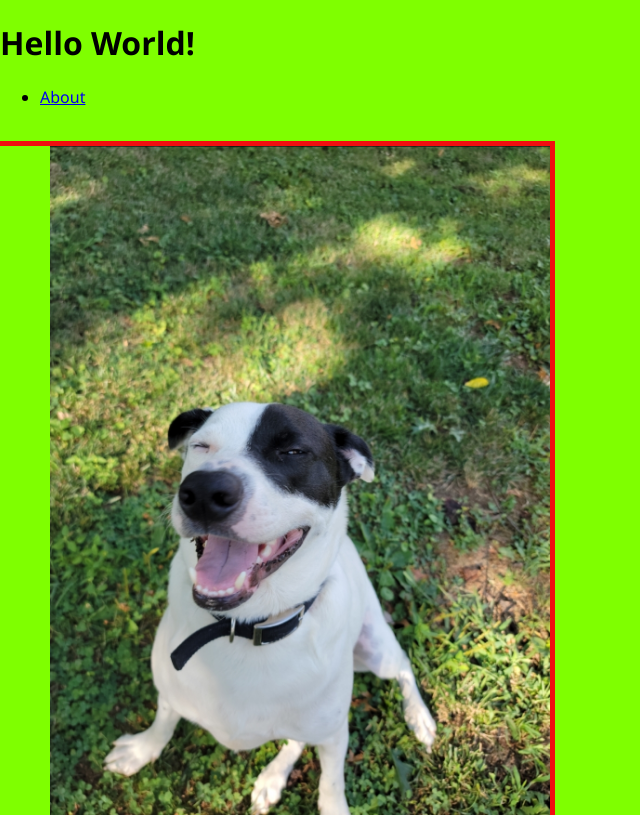
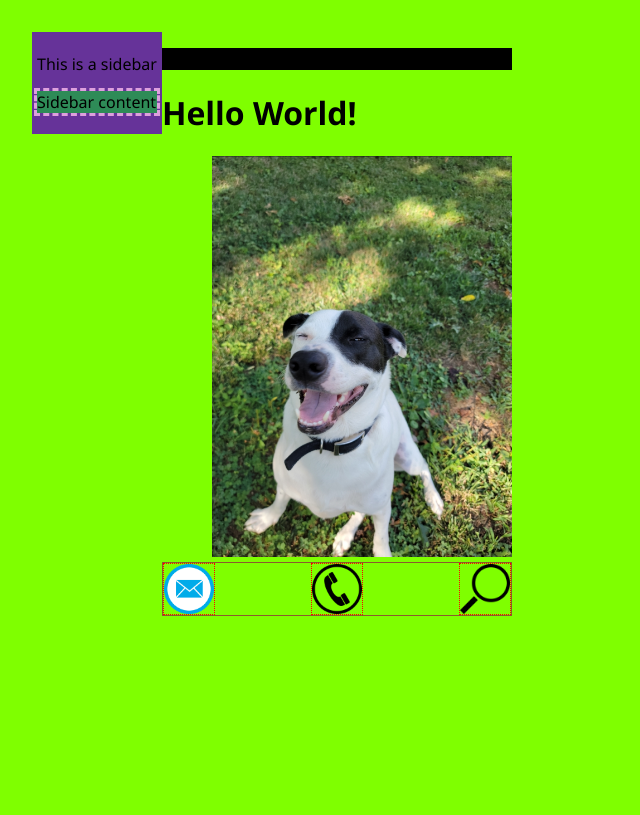
Before and after one commit to jkhullihan/front-end-class-demo, a plain HTML site: page index.html in a window 1280 px wide. Shown: the whole page, without its empty margins (0-640 px from the left). Drawn offline with Linux system fonts and the light colour scheme.

Commit message:
new files added

```diff
--- a/index.html
+++ b/index.html
@@ -14,19 +14,72 @@
 
 
     </head>
+
+
+
     <body>
-        <header id="mainheader"></header>
-        <h1>Hello World!</h1>
-            <nav>
-                <ul>
-                    <li><a href="about.html">About</a></li>
-                </ul>
-            </nav>
-    <section id="dog">
-        <img alt="bandit" src="images/bandit.jpg" width="500px">
-    </section>
+        <div id="maincontent">
+            <aside>
+                <div id="sidebar">
+                    <p>
+                        This is a sidebar
+                    </p>
+                    <p id="p1">
+                        Sidebar content
+                    </p>
+                </div>
+
+            </aside>
+            <div>
+
+                <header id="mainheader">
+                    <p>
+                        header info
+                    </p>
+                </header>
+                <div id="hello">
+                    <h1>Hello World!</h1>
+
+
+
+    <div id="dog">
+    <img alt="bandit" src="images/bandit.jpg" width="300px">
+    </div>
+
+
+
+
+            </div>
+
+<div class="flex-parent">
+
+    <div class="flex-item">
+    <img alt="mail" src="images/email-13728.png" width="50px">
+    </div>
+
+    <div class="flex-item">
+    <img src="images/mobile-logo-png-1336.png" alt="phone" width="50px">
+    </div>
+
+    <div class="flex-item">
+    <img src="images/search-26228.png" alt="search" width="50px">
+    </div>
+
+                 </div>
+
+
+
+        </div>
+
+
+
+
+
+
 
     </body>
 
 
+
+
 </html>
--- a/style.css
+++ b/style.css
@@ -23,11 +23,65 @@ nav {
 
 #dog {
 
+    display: block;
+    flex-direction: column;
+    outline: none;
+
+    float: left;
+    border: 5px;
+    padding-left: 50px;
+    border-radius: 300px;
+}
+
+#hello {
+
+
+
+}
+
+footer {
+
+    display: block;
+    position: absolute;
+    bottom: 0;
+    font-family: Impact, Haettenschweiler, 'Arial Narrow Bold', sans-serif;
+
+
+}
+
+#maincontent {
+
     display: flex;
+    padding: 2em;
+}
+
+#p1 {
+
+    background-color: seagreen;
+    outline: plum;
+    outline-style: dashed;
+}
+
+#sidebar {
+
+    background-color: rebeccapurple;
+    outline: salmon;
     flex-direction: column;
-    outline: rgb(241, 15, 15);
-    outline-style: solid;
-    outline-width: 5px;
-    float: left;
-    padding-left: 50px;
+    padding: 5px;
 }
+
+.flex-parent {
+    display: flex;
+    justify-content: space-between;
+
+    border: solid 1px rgb(139, 91, 46);
+
+}
+
+.flex-item {
+    display: flex;
+    justify-content: space-around;
+    border: dotted 1px red;
+
+
+}
```
Also changed, not shown: images/email-13728.png (added), images/mobile-logo-png-1336.png (added), images/search-26228.png (added).
